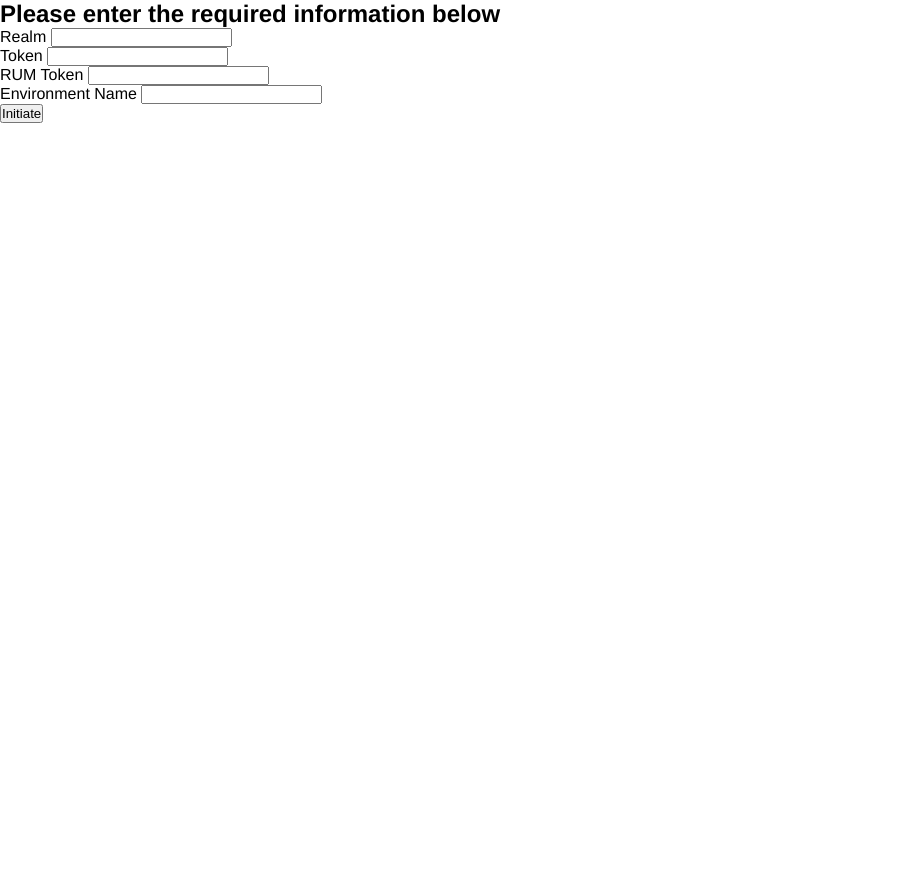
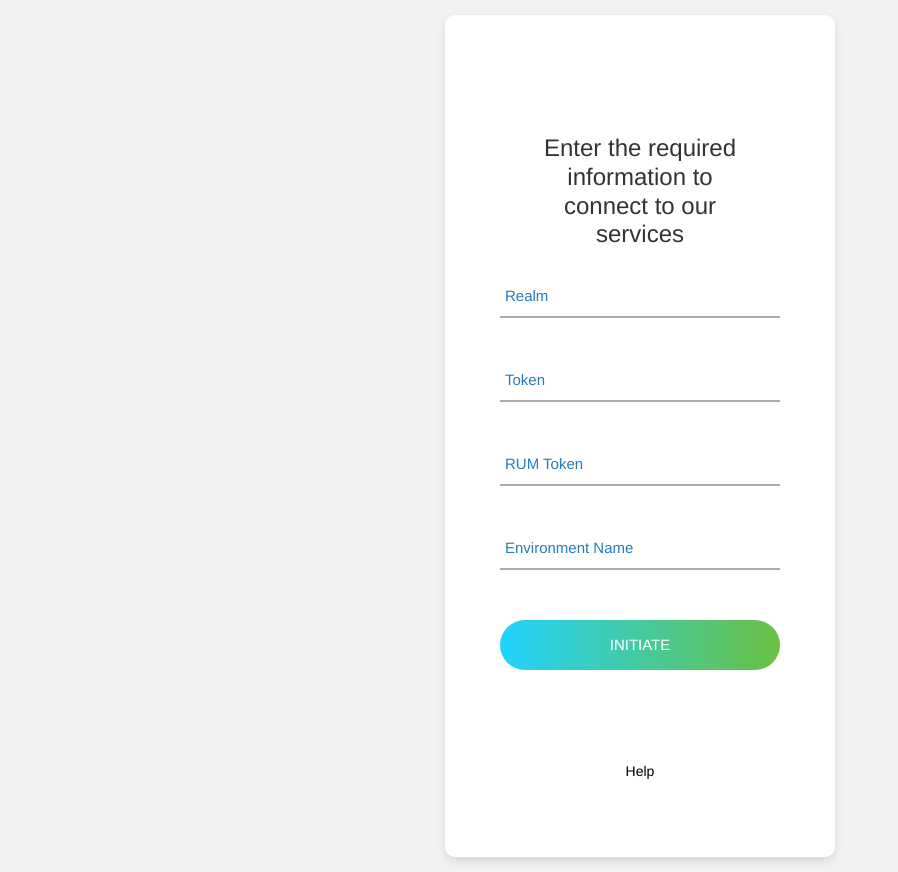
Before and after one commit to ayushjain-10/Splunk_backend, a Flask app: page / in a window 1280 px wide. Shown: the whole page, without its empty margins (0-898 px from the left). Before the commit the page ends 123 px from the top, so only its background shows below. Run offline with Flask 2, Linux system fonts and the light colour scheme; some libraries are stand-ins or nearby versions.

Commit message:
added style

```diff
--- /dev/null
+++ b/static/css/main.css
@@ -0,0 +1,414 @@
+* {
+	margin: 0px;
+	padding: 0px;
+	box-sizing: border-box;
+  font-family: Helvetica;
+}
+
+body, html {
+	height: 100%;
+	font-family: Helvetica;
+}
+
+/*---------------------------------------------*/
+a {
+	font-family: Helvetica;
+	font-size: 14px;
+	line-height: 1.7;
+	color: white;
+	margin: 0px;
+	transition: all 0.4s;
+	-webkit-transition: all 0.4s;
+  -o-transition: all 0.4s;
+  -moz-transition: all 0.4s;
+  text-decoration: none;
+}
+.txt1 > a {
+  color: black;
+}
+a:focus {
+	outline: none !important;
+}
+
+a:hover {
+	text-decoration: none;
+  color: #6a7dfe;
+  color: -webkit-linear-gradient(left, #21d4fd, #6AC042);
+  color: -o-linear-gradient(left, #21d4fd, #6AC042);
+  color: -moz-linear-gradient(left, #21d4fd, #6AC042);
+  color: linear-gradient(left, #21d4fd, #6AC042);
+}
+
+/*---------------------------------------------*/
+h1,h2,h3,h4,h5,h6 {
+	margin: 0px;
+}
+
+p {
+	font-family: Helvetica;
+	font-size: 14px;
+	line-height: 1.7;
+	color: #666666;
+	margin: 0px;
+}
+
+
+
+/*---------------------------------------------*/
+input {
+	outline: none;
+	border: none;
+}
+
+textarea {
+  outline: none;
+  border: none;
+}
+
+textarea:focus, input:focus {
+  border-color: transparent !important;
+}
+
+input:focus::-webkit-input-placeholder { color:transparent; }
+input:focus:-moz-placeholder { color:transparent; }
+input:focus::-moz-placeholder { color:transparent; }
+input:focus:-ms-input-placeholder { color:transparent; }
+
+textarea:focus::-webkit-input-placeholder { color:transparent; }
+textarea:focus:-moz-placeholder { color:transparent; }
+textarea:focus::-moz-placeholder { color:transparent; }
+textarea:focus:-ms-input-placeholder { color:transparent; }
+
+input::-webkit-input-placeholder { color: #adadad;}
+input:-moz-placeholder { color: #adadad;}
+input::-moz-placeholder { color: #adadad;}
+input:-ms-input-placeholder { color: #adadad;}
+
+textarea::-webkit-input-placeholder { color: #adadad;}
+textarea:-moz-placeholder { color: #adadad;}
+textarea::-moz-placeholder { color: #adadad;}
+textarea:-ms-input-placeholder { color: #adadad;}
+
+/*---------------------------------------------*/
+button {
+	outline: none !important;
+	border: none;
+	background: transparent;
+}
+
+button:hover {
+	cursor: pointer;
+}
+
+iframe {
+	border: none !important;
+}
+
+
+/*//////////////////////////////////////////////////////////////////
+Initial Data Entry Point */
+
+.limiter {
+  width: 100%;
+  margin: 0 auto;
+}
+
+.container-login100 {
+  width: 100%;
+  min-height: 100vh;
+  display: -webkit-box;
+  display: -webkit-flex;
+  display: -moz-box;
+  display: -ms-flexbox;
+  display: flex;
+  flex-wrap: wrap;
+  justify-content: center;
+  align-items: center;
+  padding: 15px;
+  background: #f2f2f2;
+}
+
+.wrap-login100 {
+  width: 390px;
+  background: #fff;
+  border-radius: 10px;
+  overflow: hidden;
+  padding: 97px 55px 73px 55px;
+
+  box-shadow: 0 5px 10px 0px rgba(0, 0, 0, 0.1);
+  -moz-box-shadow: 0 5px 10px 0px rgba(0, 0, 0, 0.1);
+  -webkit-box-shadow: 0 5px 10px 0px rgba(0, 0, 0, 0.1);
+  -o-box-shadow: 0 5px 10px 0px rgba(0, 0, 0, 0.1);
+  -ms-box-shadow: 0 5px 10px 0px rgba(0, 0, 0, 0.1);
+}
+
+
+/*------------------------------------------------------------------
+Form*/
+
+.login100-form {
+  width: 100%;
+}
+
+.login100-form-title {
+  display: block;
+  font-size: 24px;
+  color: #333333;
+  line-height: 1.2;
+  text-align: center;
+  padding: 22px;
+}
+.login100-form-title i {
+  font-size: 60px;
+}
+
+/*------------------------------------------------------------------
+Input */
+
+.wrap-input100 {
+  width: 100%;
+  position: relative;
+  border-bottom: 2px solid #adadad;
+  margin-bottom: 37px;
+}
+
+.input100 {
+  font-size: 15px;
+  color: #277CB8;
+  line-height: 1.2;
+  font-family: Helvetica;
+  display: block;
+  width: 100%;
+  height: 45px;
+  background: transparent;
+  padding: 0 5px;
+}
+
+/*---------------------------------------------*/
+.focus-input100 {
+  position: absolute;
+  display: block;
+  width: 100%;
+  height: 100%;
+  top: 0;
+  left: 0;
+  pointer-events: none;
+}
+
+.focus-input100::before {
+  content: "";
+  display: block;
+  position: absolute;
+  bottom: -2px;
+  left: 0;
+  width: 0;
+  height: 2px;
+
+  -webkit-transition: all 0.4s;
+  -o-transition: all 0.4s;
+  -moz-transition: all 0.4s;
+  transition: all 0.4s;
+
+  background: #6a7dfe;
+  background: -webkit-linear-gradient(left, #21d4fd, #6AC042);
+  background: -o-linear-gradient(left, #21d4fd, #6AC042);
+  background: -moz-linear-gradient(left, #21d4fd, #6AC042);
+  background: linear-gradient(left, #21d4fd, #6AC042);
+}
+
+.focus-input100::after {
+  font-family: Helvetica;
+  font-size: 15px;
+  color: #277CB8;
+  line-height: 1.2;
+
+  content: attr(data-placeholder);
+  display: block;
+  width: 100%;
+  position: absolute;
+  top: 16px;
+  left: 0px;
+  padding-left: 5px;
+
+  -webkit-transition: all 0.4s;
+  -o-transition: all 0.4s;
+  -moz-transition: all 0.4s;
+  transition: all 0.4s;
+}
+
+.input100:focus + .focus-input100::after {
+  top: -15px;
+}
+
+.input100:focus + .focus-input100::before {
+  width: 100%;
+}
+
+.has-val.input100 + .focus-input100::after {
+  top: -15px;
+}
+
+.has-val.input100 + .focus-input100::before {
+  width: 100%;
+}
+
+/*---------------------------------------------*/
+.btn-show-pass {
+  font-size: 15px;
+  color: #999999;
+  font-family: Helvetica;
+
+  display: -webkit-box;
+  display: -webkit-flex;
+  display: -moz-box;
+  display: -ms-flexbox;
+  display: flex;
+  align-items: center;
+  position: absolute;
+  height: 100%;
+  top: 0;
+  right: 0;
+  padding-right: 5px;
+  cursor: pointer;
+  -webkit-transition: all 0.4s;
+  -o-transition: all 0.4s;
+  -moz-transition: all 0.4s;
+  transition: all 0.4s;
+}
+
+.btn-show-pass:hover {
+  color: #6a7dfe;
+  color: -webkit-linear-gradient(left, #21d4fd, #6AC042);
+  color: -o-linear-gradient(left, #21d4fd, #6AC042);
+  color: -moz-linear-gradient(left, #21d4fd, #6AC042);
+  color: linear-gradient(left, #21d4fd, #6AC042);
+}
+
+.btn-show-pass.active {
+  color: #6a7dfe;
+  color: -webkit-linear-gradient(left, #21d4fd, #6AC042);
+  color: -o-linear-gradient(left, #21d4fd, #6AC042);
+  color: -moz-linear-gradient(left, #21d4fd, #6AC042);
+  color: linear-gradient(left, #21d4fd, #6AC042);
+}
+
+
+
+/*------------------------------------------------------------------
+Initiate Button */
+.container-login100-form-btn {
+  display: -webkit-box;
+  display: -webkit-flex;
+  display: -moz-box;
+  display: -ms-flexbox;
+  display: flex;
+  flex-wrap: wrap;
+  justify-content: center;
+  padding-top: 13px;
+}
+
+.wrap-login100-form-btn {
+  width: 100%;
+
+  display: block;
+  position: relative;
+  z-index: 1;
+  border-radius: 25px;
+  overflow: hidden;
+  margin: 0 auto;
+}
+
+.login100-form-bgbtn {
+  position: absolute;
+  z-index: -1;
+  width: 300%;
+  height: 100%;
+  background: #a64bf4;
+  background: -webkit-linear-gradient(right, #21d4fd, #6AC042, #21d4fd, #6AC042);
+  background: -o-linear-gradient(right, #21d4fd, #6AC042, #21d4fd, #6AC042);
+  background: -moz-linear-gradient(right, #21d4fd, #6AC042, #21d4fd, #6AC042);
+  background: linear-gradient(right, #21d4fd, #6AC042, #21d4fd, #6AC042);
+  top: 0;
+  left: -100%;
+
+  -webkit-transition: all 0.4s;
+  -o-transition: all 0.4s;
+  -moz-transition: all 0.4s;
+  transition: all 0.4s;
+}
+
+.login100-form-btn {
+  font-size: 15px;
+  color: #fff;
+  line-height: 1.2;
+  text-transform: uppercase;
+
+  display: -webkit-box;
+  display: -webkit-flex;
+  display: -moz-box;
+  display: -ms-flexbox;
+  display: flex;
+  justify-content: center;
+  align-items: center;
+  padding: 0 20px;
+  width: 100%;
+  height: 50px;
+}
+
+.wrap-login100-form-btn:hover .login100-form-bgbtn {
+  left: 0;
+}
+
+
+/*------------------------------------------------------------------
+Responsive */
+
+@media (max-width: 576px) {
+  .wrap-login100 {
+    padding: 77px 15px 33px 15px;
+  }
+}
+
+/* HELP SECTION, BOTTOM */
+.text-center {
+  text-align: center!important;
+  text-decoration: none;
+}
+
+.p-t-115 {
+  padding-top: 90px;
+  text-decoration: none;
+}
+
+/* Scenario cards */
+
+.items{
+  width: 80%;
+  margin: auto;
+  display: grid;
+  grid-gap: 1em;
+  grid-template-columns: repeat(3, 1fr);
+}
+
+.item button{
+  border-radius: 4px;
+  background-color:whitesmoke;
+  border-width: thin;
+  font-size: 8px;
+  padding: 1.5px;
+  display: flex;
+  text-align: center;
+  margin: auto;
+
+}
+
+.item{
+  border: solid .3em;
+  border-color: black;
+  border-width: 1.5px;
+  border-radius: 11px;
+}
+
+.item p{
+  font-size: 12px;
+}
--- a/templates/form.html
+++ b/templates/form.html
@@ -1,4 +1,4 @@
-<!DOCTYPE html>
+<!-- <!DOCTYPE html>
 <html lang="en">
 <head>
   <meta charset="UTF-8">
@@ -26,3 +26,74 @@
   </form>
 </body>
 </html>
+ -->
+
+ <!DOCTYPE html>
+ <html lang="en">
+ <head>
+   <meta charset="UTF-8">
+   <meta http-equiv="X-UA-Compatible" content="IE=edge">
+   <meta name="viewport" content="width=device-width, initial-scale=1.0">
+   <link rel="stylesheet" href="https://maxcdn.bootstrapcdn.com/bootstrap/3.4.1/css/bootstrap.min.css">
+   <script src="https://ajax.googleapis.com/ajax/libs/jquery/3.6.0/jquery.min.js"></script>
+   <script src="https://maxcdn.bootstrapcdn.com/bootstrap/3.4.1/js/bootstrap.min.js"></script>
+   <link rel="stylesheet" href="https://cdnjs.cloudflare.com/ajax/libs/font-awesome/4.7.0/css/font-awesome.min.css">
+   <link rel="stylesheet" href="/static/css/main.css">
+
+   <title></title>
+ </head>
+ <body>
+
+   <div class="limiter">
+     <div class="container-login100">
+       <div class="wrap-login100">
+         <form class="login100-form validate-form" action="/results" method="GET">
+           <span class="login100-form-title p-b-26">
+             Enter the required information to connect to our services
+           </span>
+
+           <div class="wrap-input100 validate-input" data-validate = "Enter Realm">
+             <input class="input100" type="text" name="realm">
+             <span class="focus-input100" data-placeholder="Realm"></span>
+           </div>
+
+           <div class="wrap-input100 validate-input" data-validate="Enter Token">
+             <span class="btn-show-token"></span>
+             <input class="input100" type="password" name="token">
+             <span class="focus-input100" data-placeholder="Token"></span>
+           </div>
+
+           <div class="wrap-input100 validate-input" data-validate="Enter RUM Token">
+             <span class="btn-show-rum"></span>
+             <input class="input100" type="password" name="rum">
+             <span class="focus-input100" data-placeholder="RUM Token"></span>
+           </div>
+
+           <div class="wrap-input100 validate-input" data-validate="Enter Environment Name">
+             <span class="btn-show-envName"></span>
+             <input class="input100" type="text" name="envName">
+             <span class="focus-input100" data-placeholder="Environment Name"></span>
+           </div>
+
+ <!-- FIRST BUTTON FOR BACKEND TEAM TO CONNECT TO -->
+           <div class="container-login100-form-btn">
+             <div class="wrap-login100-form-btn">
+               <div class="login100-form-bgbtn"></div>
+               <button class="login100-form-btn" type="submit">
+                 Initiate
+               </button>
+             </div>
+           </div>
+
+           <div class="text-center p-t-115">
+             <span class="txt1">
+               <a href="https://community.splunk.com/t5/Getting-Data-In/bd-p/getting-data-in0">Help</a>
+             </span>
+           </div>
+         </form>
+       </div>
+     </div>
+   </div>
+
+ </body>
+ </html>
```
